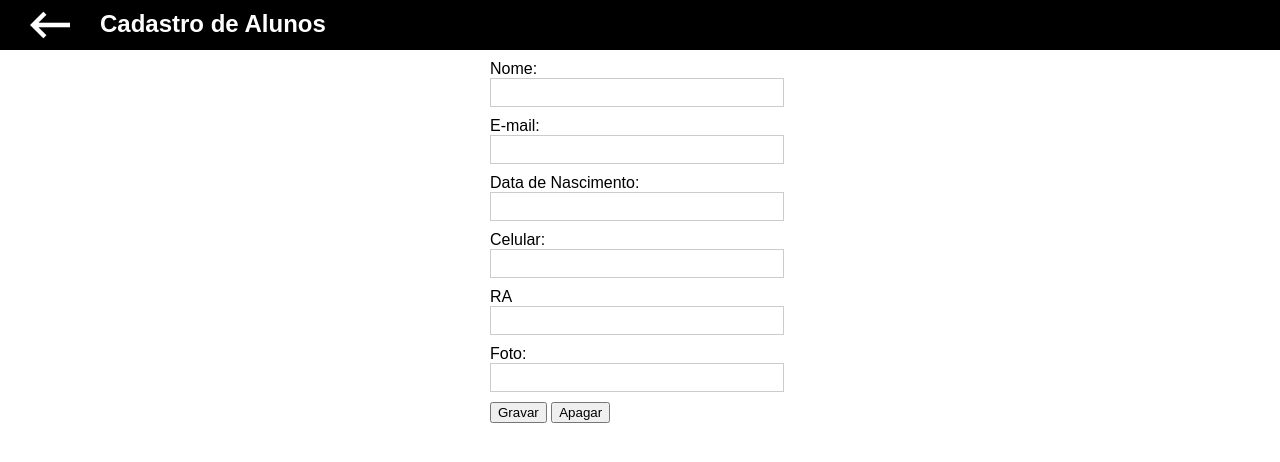
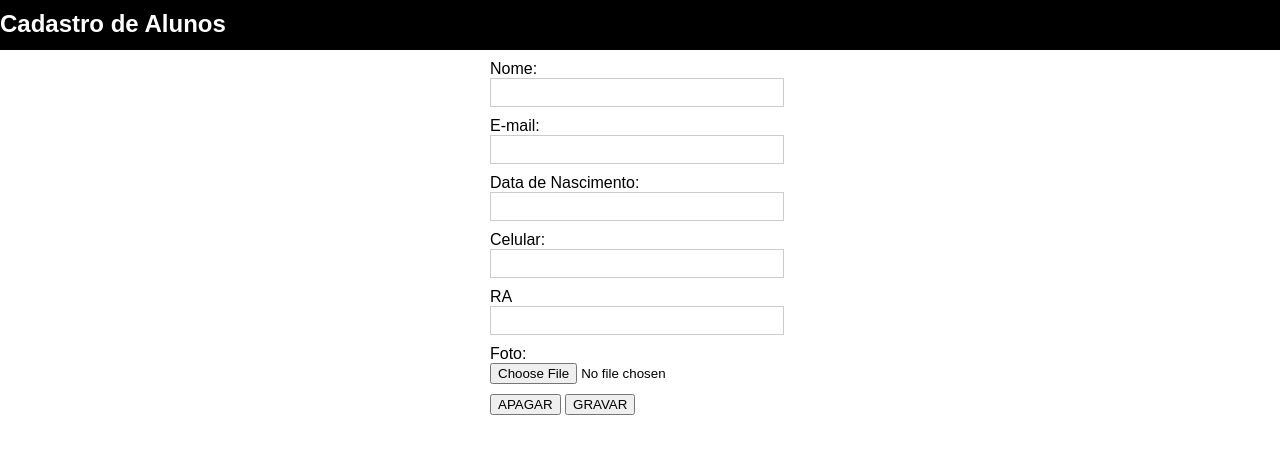
Before and after one commit to Queiroz21/Crud-escolar-basico, a Django app: page /aluno/ in a window 1280 px wide. Shown: the top 462 px of the page. Run offline with Django 3.2, Linux system fonts and the light colour scheme; some libraries are stand-ins or nearby versions.

Commit message:
Atualização do html

```diff
--- a/WEB9/siteAC/templates/crud_aluno.html
+++ b/WEB9/siteAC/templates/crud_aluno.html
@@ -8,19 +8,16 @@
         {% block content %}
 
                 <header class="cabecalho">
-                        <div class="icon_voltar">
-                                <a href="{% url 'home' %}">
-                                        <img src="../static/imagens/left-arrow-key.png" alt="Voltar" title="Voltar" width="100%" height="100%"/>
-                                </a>
+                        <h2 class="h2_pages">Cadastro de Alunos</h2>
+                </header>
+                <div class="line_header" >
+
                 </div>
-                        <div class="title_pages">
-                                <h2 class="h2_pages">Cadastro de Alunos</h2>
-                        </div>
-                </header>
 
                 <form>
 
                         <div class="content_form">
+                                <div class="centraliza_form">
                                         <!-- csrf serve para previnir de ataques de
                                         Cross Site Request Forgery.-->
                                         {% csrf_token %}
@@ -48,11 +45,12 @@
                                         </div>
                                         <div class="label_input">
                                                 Foto: <br>
-                                        <input type="text" name="nome" class="inputs_form">
+                                                {{ form.foto }}
                                         </div>
                                         <div>
-                                        <input type="button" value="Gravar" onclick="window.location.reload()">
-                                        <input type="button" value="Apagar" onclick="window.location.reload()">
+                                                <input type="button" value="APAGAR" onclick="window.location.reload()" class="buttons_pages_apagar">
+                                                <input type="button" value="GRAVAR" onclick="window.location.reload()" class="buttons_pages_gravar">
+                                        </div>
                                 </div>
                         </div>
                 </form>
```
Also changed, not shown: WEB9/siteAC/templates/crud_disc.html (+10 -12 lines), WEB9/siteAC/templates/crud_prof.html (+12 -14 lines). Lines whose indentation alone changed are shown as unchanged.
